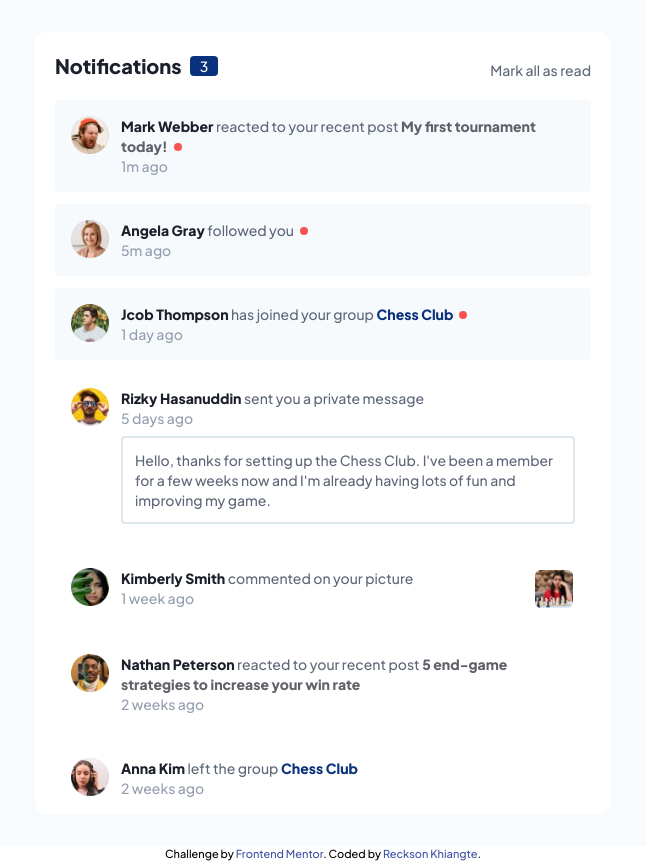
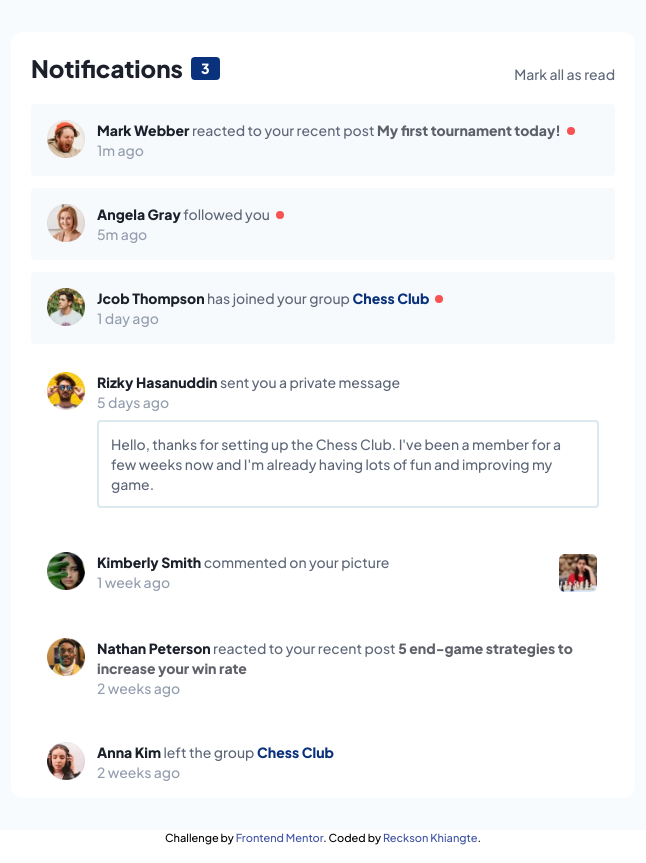
Before and after one commit to Saga-sanga/notifications-page, a React (Vite) app: page / in a window 1280 px wide. Shown: the whole page, without its empty margins (317-963 px from the left). Built offline with nearby package versions, Linux system fonts and the light colour scheme.

Commit message:
fix: Update styles to reflect design

```diff
--- a/src/App.tsx
+++ b/src/App.tsx
@@ -75,11 +75,11 @@ function App() {
   return (
     <>
       <div className="min-h-[97vh] grid place-content-center sm:bg-very-light-grayish-blue sm:bg-opacity-80">
-        <main className='pt-5 px-5 sm:m-8 bg-white flex flex-col gap-5 max-w-xl rounded-xl'>
+        <main className='pt-5 px-5 sm:m-8 bg-white flex flex-col gap-5 max-w-[39rem] rounded-xl'>
           <div className='flex flex-row justify-between items-end'>
             <div className='flex gap-2 items-center'>
-              <span className='text-very-dark-blue text-xl font-extrabold'>Notifications</span>
-              <span className='bg-blue text-white text-sm px-2.5 rounded'>3</span>
+              <span className='text-very-dark-blue text-2xl font-extrabold'>Notifications</span>
+              <span className='bg-blue text-white font-extrabold text-sm px-2.5 pt-[1px] pb-[2px] rounded'>3</span>
             </div>
 
             <div className='text-sm text-dark-grayish-blue cursor-pointer hover:text-blue'>Mark all as read</div>
```
Also changed, not shown: 1 other file (tests, documents, lock files or other folders).
